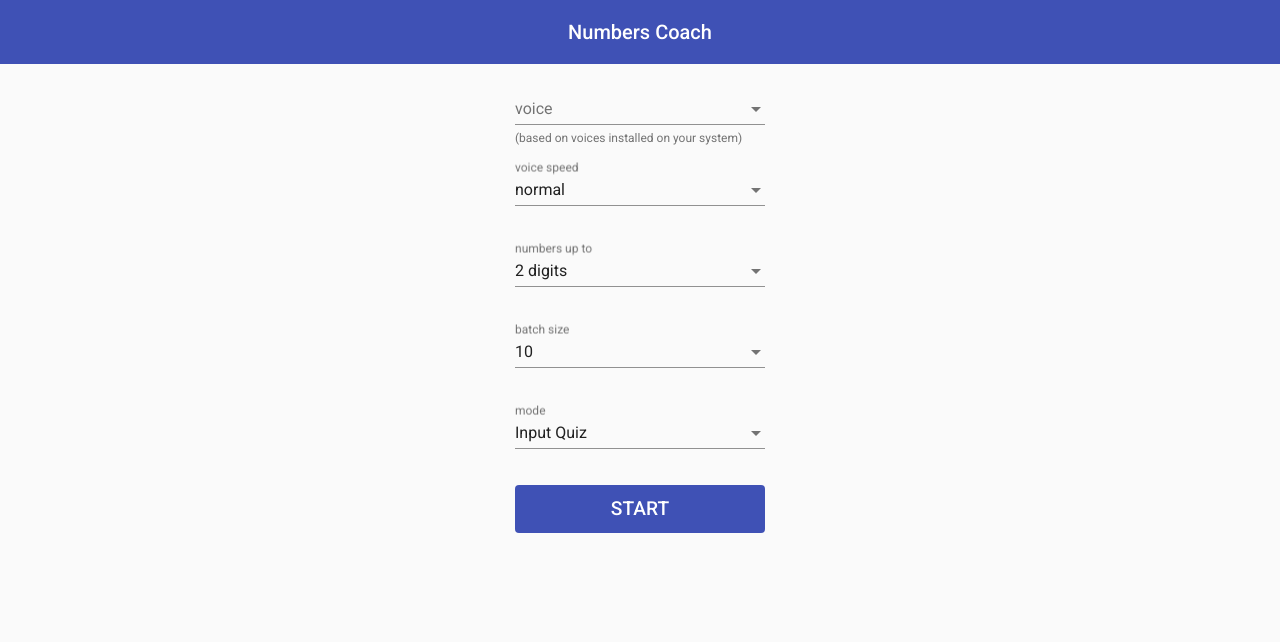
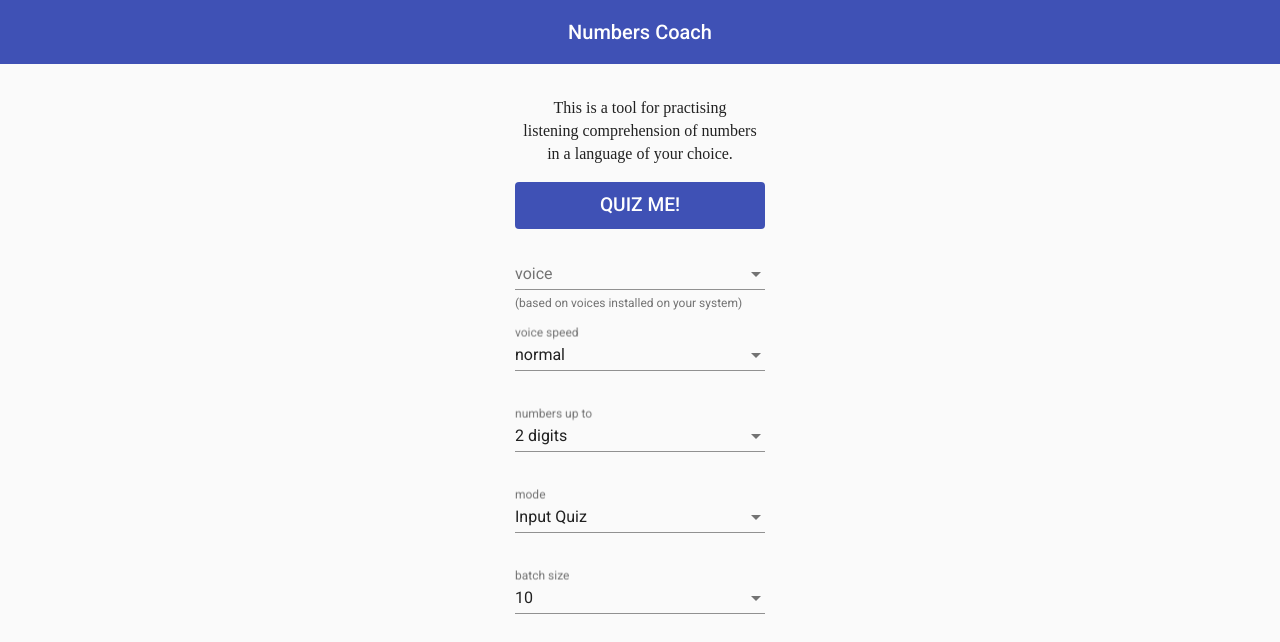
Before and after one commit to tomecko/numbers-coach, an Angular app: page / in a window 1280 px wide. Shown: the top 642 px of the page. Built offline with nearby package versions, Linux system fonts and the light colour scheme.

Commit message:
Reorganize home screen

```diff
--- a/src/app/home/home.component.html
+++ b/src/app/home/home.component.html
@@ -1,4 +1,22 @@
 <div class="container">
+
+  <div class="start-container">
+    <p>
+      This is a tool for practising<br/>
+      listening comprehension of numbers<br/>
+      in&nbsp;a&nbsp;language of your choice.
+    </p>
+
+    <a
+      mat-flat-button
+      class="strong-action"
+      color="primary"
+      [routerLink]="quizLink"
+    >
+      quiz me!
+    </a>
+  </div>
+
   <mat-form-field class="form-field">
     <mat-label class="label">voice</mat-label>
     <mat-select
@@ -48,6 +66,21 @@
   </mat-form-field>
 
   <mat-form-field class="form-field">
+    <mat-label class="label">mode</mat-label>
+    <mat-select
+      [value]="config.mode"
+      (selectionChange)="configService.update({ mode: $event.value })"
+    >
+      <mat-option
+        *ngFor="let mode of available.modes"
+        [value]="mode"
+      >
+        {{ mode }}
+      </mat-option>
+    </mat-select>
+  </mat-form-field>
+
+  <mat-form-field class="form-field">
     <mat-label class="label">batch size</mat-label>
     <mat-select
       [value]="config.batch"
@@ -62,27 +95,4 @@
     </mat-select>
   </mat-form-field>
 
-  <mat-form-field class="form-field">
-    <mat-label class="label">mode</mat-label>
-    <mat-select
-      [value]="config.mode"
-      (selectionChange)="configService.update({ mode: $event.value })"
-    >
-      <mat-option
-        *ngFor="let mode of available.modes"
-        [value]="mode"
-      >
-        {{ mode }}
-      </mat-option>
-    </mat-select>
-  </mat-form-field>
-
-  <a
-    mat-flat-button
-    class="strong-action"
-    color="primary"
-    [routerLink]="quizLink"
-  >
-    Start
-  </a>
 </div>
--- a/src/app/home/home.component.sass
+++ b/src/app/home/home.component.sass
@@ -8,6 +8,11 @@
   margin-bottom: 1em
 
 .form-field,
-.strong-action
+.strong-action,
+.start-container
   max-width: 250px
   width: 100%
+
+.start-container
+  line-height: 1.45
+  margin-bottom: 1em
```
